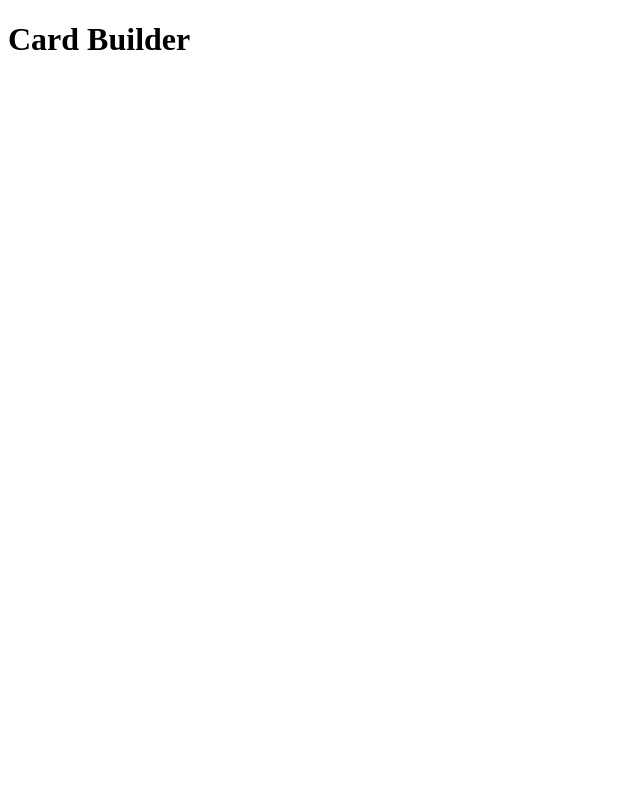
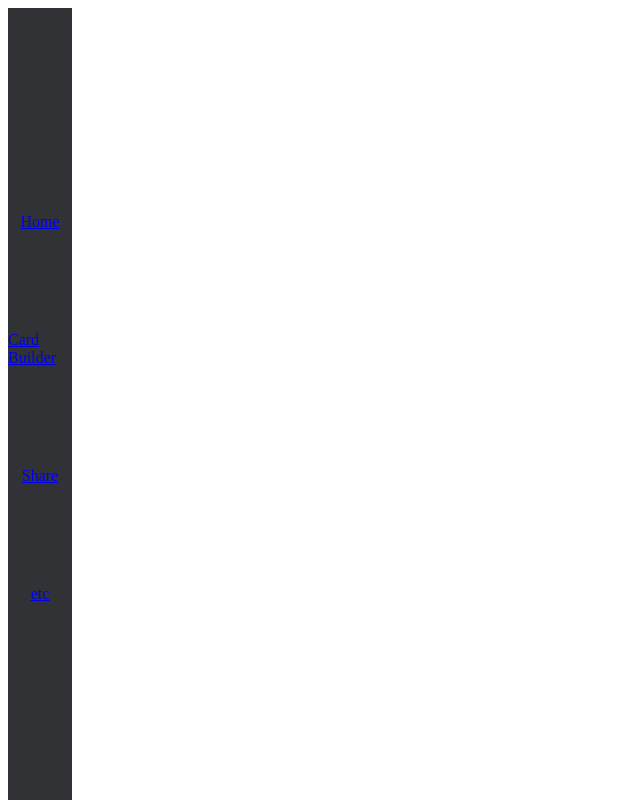
Before and after one commit to 18barbers2/gostudycards, a React (Vite) app in the folder frontend/: page / in a window 1280 px wide. Shown: the whole page, without its empty margins (0-640 px from the left). Built offline with nearby package versions, Linux system fonts and the light colour scheme.

Commit message:
feature: added temporary navbar for testing

```diff
--- a/frontend/src/pages/CardBuilder.tsx
+++ b/frontend/src/pages/CardBuilder.tsx
@@ -1,7 +1,23 @@
-export default function CardBuilder(){
+
+function NavBarTest () {
+    return (
+        <>
+            <div style={{backgroundColor: '#303236', width: '5%', height: '100%', display: 'flex', flexDirection: 'column', position: 'fixed', justifyContent: 'center', rowGap: '100px', alignItems: 'center'}}>
+                <a href="#" target="_blank">Home</a>
+                <a href="#" target="_blank">Card Builder</a>
+                <a href="#" target="_blank">Share</a>
+                <a href="#" target="_blank">etc</a>
+            </div>
+        </>
+    );
+}
+
+
+export default function CardBuilder() {
     return (
         <div>
-            <h1>Card Builder</h1>
+            {/* <h1>Card Builder</h1> */}
+            <NavBarTest></NavBarTest>
         </div>
     );
 }
```
